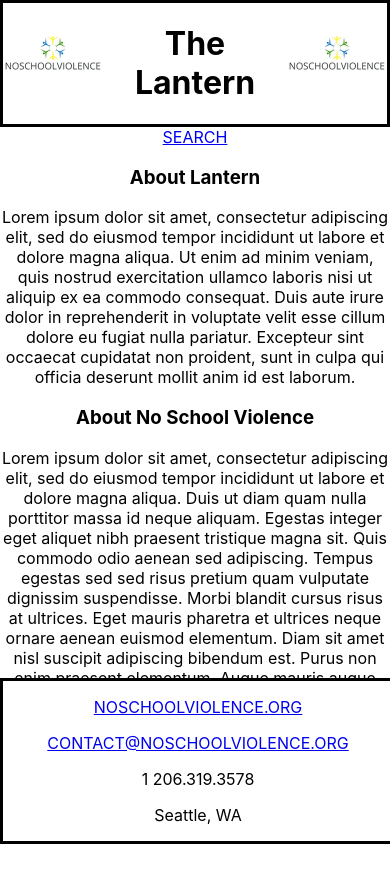
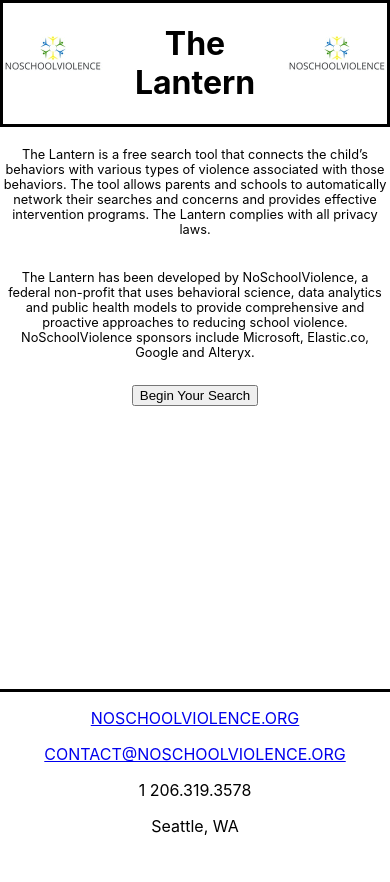
Before and after one commit to NoSchoolViolence/Lantern_Web_App, a React (Create React App) app in the folder lantern/: page / in a window 390 px wide. Shown: the top 882 px of the page. After the commit the page ends 844 px from the top, so only its background shows below. Built offline with nearby package versions, Linux system fonts and the light colour scheme.

Commit message:
Styling to make app responsive to display size complete

```diff
--- a/lantern/package.json
+++ b/lantern/package.json
@@ -9,7 +9,8 @@
     "react-grid-system": "^4.3.1",
     "react-router-dom": "^4.3.1",
     "react-scripts": "2.1.1",
-    "react-scroll-box": "^0.3.5"
+    "react-scroll-box": "^0.3.5",
+    "reactjs-popup": "^1.3.2"
   },
   "scripts": {
     "start": "react-scripts start",
--- a/lantern/src/App.css
+++ b/lantern/src/App.css
@@ -1,8 +1,11 @@
 .App {
+
   flex-direction: column;
   text-align: center;
-  min-height: 100%;
   align-items: stretch;
+  position: relative;
+  min-height: 100vh;
+  width:100%
 }
 
 .App-logo {
@@ -26,17 +29,18 @@
 }
 
 .viewContent {
-  min-height: 100%;
-  margin-bottom: 200px;
+  padding-bottom: 12.5rem;
+  width: 100%;
+  justify-content: center;
 }
 
 /* CORRELLATION LIST STYLING */
 
 .CorrellationList {
-  border: 3px solid black;
+  border: 3px solid blue;
   display: flex;
   flex-direction: column;
-  width: 75%;
+  width: 1;
   margin: auto;
   margin-bottom: 10px;
   align-items: center;
@@ -45,13 +49,13 @@
 }
 
 .CorrellationContainer {
-  min-width: 300px;
-  width: 95%;
-  margin-left: 7%;
+
+  width: 100%;
+
 }
 
 .CorrellationItem {
-  width: 90%;
+  width: 95%;
   margin: 5px;
   min-width: 280px;
 }
@@ -68,12 +72,14 @@
 /* MODAL STYLING */
 
 .modal {
+
   position: fixed;
   top: 0;
   left: 0;
-  width:100%;
+  width:5%;
   height: 100%;
   background: rgba(248, 246, 246, 0.8);
+
 }
 
 .modal-main > button {
@@ -81,34 +87,52 @@
 }
 
 .modal-main > p {
-  align-self: center;
-  width: 80%;
+  align-self: left;
+  width: 5;
+  white-space: pre-line;
+  display: inline-block;
+word-break: break-word;
+
+  font-size: 80%;
+  height: 60%
 }
 
 .modal-main {
+
   display: flex;
   flex-direction: column;
   position:fixed;
   background: white;
-  width: 60%;
-  padding: 5px;
-  padding-bottom: 25px;
-  height: auto;
+  width: 80%;
+  height: 60%;
+
+
   top:50%;
   left:50%;
   transform: translate(-50%,-50%);
 }
 
 .display-block {
+  width:100%;
   display: block;
 }
 
+.description{
+  font-family:Courier;
+  color:Blue;
+  font-size: 5px;
+  height:50px;
+  word-break: break-all;
+}
+
 .display-none {
+
+  width:100px;
   display: none;
 }
 
 .buttonSpace {
-  justify-content: space-around;
+  justify-content: center;
 }
 
 /* HEADER STYLING */
@@ -135,10 +159,44 @@
 /* FOOTER STYLING */
 
 footer {
-  border: 3px solid black;
-  background-color: white;
-  margin-top: 360px;
+  border-top: 3px solid black;
   width: 100%;
-  position: sticky;
+  position: absolute;
   bottom: 0;
+  height: 9.5rem;
+  margin: 0
 }
+
+.Results{
+
+  padding-bottom: 3%;
+  padding-top: 2%
+}
+
+.Search-Main{
+  display: block;
+  width: 100%;
+  white-space: nowrap;
+  overflow: hidden;
+  text-overflow: ellipsis;
+}
+
+.Search-2{
+  width: 100%
+}
+
+.Search-3{
+  padding-bottom: 4%
+}
+
+.Landing-Text{
+  font-size: 80%;
+  padding-top: 2%;
+  padding-bottom: 3%
+}
+
+.details{
+   white-space: nowrap;
+  overflow: hidden;
+  text-overflow: ellipsis;
+}
--- a/lantern/src/landing/components/abtLantern.js
+++ b/lantern/src/landing/components/abtLantern.js
@@ -1,10 +1,16 @@
 import React from 'react';
+
+
 
 const AbtLantern = () => {
   return (
     <div id='abt-lantern'>
-      <h3>About Lantern</h3>
-      <p>Lorem ipsum dolor sit amet, consectetur adipiscing elit, sed do eiusmod tempor incididunt ut labore et dolore magna aliqua. Ut enim ad minim veniam, quis nostrud exercitation ullamco laboris nisi ut aliquip ex ea commodo consequat. Duis aute irure dolor in reprehenderit in voluptate velit esse cillum dolore eu fugiat nulla pariatur. Excepteur sint occaecat cupidatat non proident, sunt in culpa qui officia deserunt mollit anim id est laborum.</p>
+      {/* <h3>About Lantern</h3>  */}
+
+      <p className="Landing-Text">The Lantern is a free search tool that connects the child’s behaviors with various types of violence associated with those behaviors. The tool allows parents and schools to automatically network their searches and concerns and provides effective intervention programs. The Lantern complies with all privacy laws.</p>
+
+      <p className="Landing-Text">The Lantern has been developed by NoSchoolViolence, a federal non-profit that uses behavioral science, data analytics and public health models to provide comprehensive and proactive approaches to reducing school violence. NoSchoolViolence sponsors include Microsoft, Elastic.co, Google and Alteryx.</p>
+
     </div>
   )
 }
--- a/lantern/src/landing/landing.js
+++ b/lantern/src/landing/landing.js
@@ -9,9 +9,9 @@
 const Landing = () => {
   return (
     <div className='landing-page-div'>
-      <div><a href={ROUTES.SEARCH}>SEARCH</a></div>
       <AbtLantern/>
-      <AbtNSV/>
+      {/* <AbtNSV/> */}
+      <div><a href={ROUTES.SEARCH}><button type="add">Begin Your Search</button></a></div>
     </div>
   )
 };
--- a/lantern/src/results/components/correllationList.js
+++ b/lantern/src/results/components/correllationList.js
@@ -56,7 +56,7 @@
           violenceList.map((item, i) => {
             /* Applying inline style to dynamically represent filled in data  - David*/
             const pStyle = {
-                height: 50,
+                height: 15,
                 width: `${item.percentage}%`
             }
 
@@ -67,7 +67,7 @@
 
               <Modal show={this.state.activeIndex === i ? true : false} handleClose={this.hideModal}>
                 <h3><strong>{ item.name }: {item.percentage}%</strong></h3>
-                  <p><strong>Description:</strong> { item.description }</p>
+                  <p className="description"><strong>Description:</strong> { item.description }</p>
                   <a href={item.link}>More Information</a>
                 </Modal>
 
--- a/lantern/src/results/results.js
+++ b/lantern/src/results/results.js
@@ -35,7 +35,7 @@
         {/* Clear button to clear the list of search terms  */}
               <div><a href={ROUTES.SEARCH}>Clear</a></div>
 
-        <h1>Results</h1>
+        {/* <h1>Results</h1> */}
         <div className="Correlation">
           <h2>Correlation</h2>
           {/* printing the stats */}
--- a/lantern/src/search/Search.js
+++ b/lantern/src/search/Search.js
@@ -2,6 +2,8 @@
 import { Container, Row, Col } from 'react-grid-system';
 import Results from '../results/results';
 import dataTerms from '../data/terms';
+import "../App.css";
+import Popup from "reactjs-popup";
 
 class Search extends Component {
   constructor(props){
@@ -14,7 +16,8 @@
       terms: [],
       term: '',
       showComponentResults: false,
-      showComponentTerms: true
+      showComponentTerms: true,
+      open:false
     }
 
 
@@ -38,6 +41,7 @@
     // To check if the entered term exists in our database.
 
     if (!dataTerms.includes(loweredTerm)) {
+
       alert('that term does not exist in our database');
       event.target[0].value = '';
       return;
@@ -64,7 +68,7 @@
 
   render(){
     const terms = (this.state.terms).map((term,index)=>(
-      <Col sm={3} key={index}>
+      <Col sm={0} key={index}>
         {term} <button name="remove" onClick={ event => this.removeTerm(index, event) }>x</button>
       </Col>
     ))
@@ -72,12 +76,12 @@
 
 
     return (
-      <div>
+      <div className="Search-Main">
         <h1>{this.state.name}</h1>
-        <div>
 
-          <div>
-            <form onSubmit={this.addTerm}>
+
+          <div className="Search-2">
+            <form className="Search-3" onSubmit={this.addTerm}>
               <input value={this.state.term} onChange={this.term}/>
               <button type="add">Add</button>
             </form>
@@ -95,7 +99,7 @@
             {this.state.showComponentResults ? <Results terms={this.state.terms.join(', ')} /> : null}
           </div>
 
-        </div>
+
 
       </div>
     )
```
Also changed, not shown: 1 other file (tests, documents, lock files or other folders).
